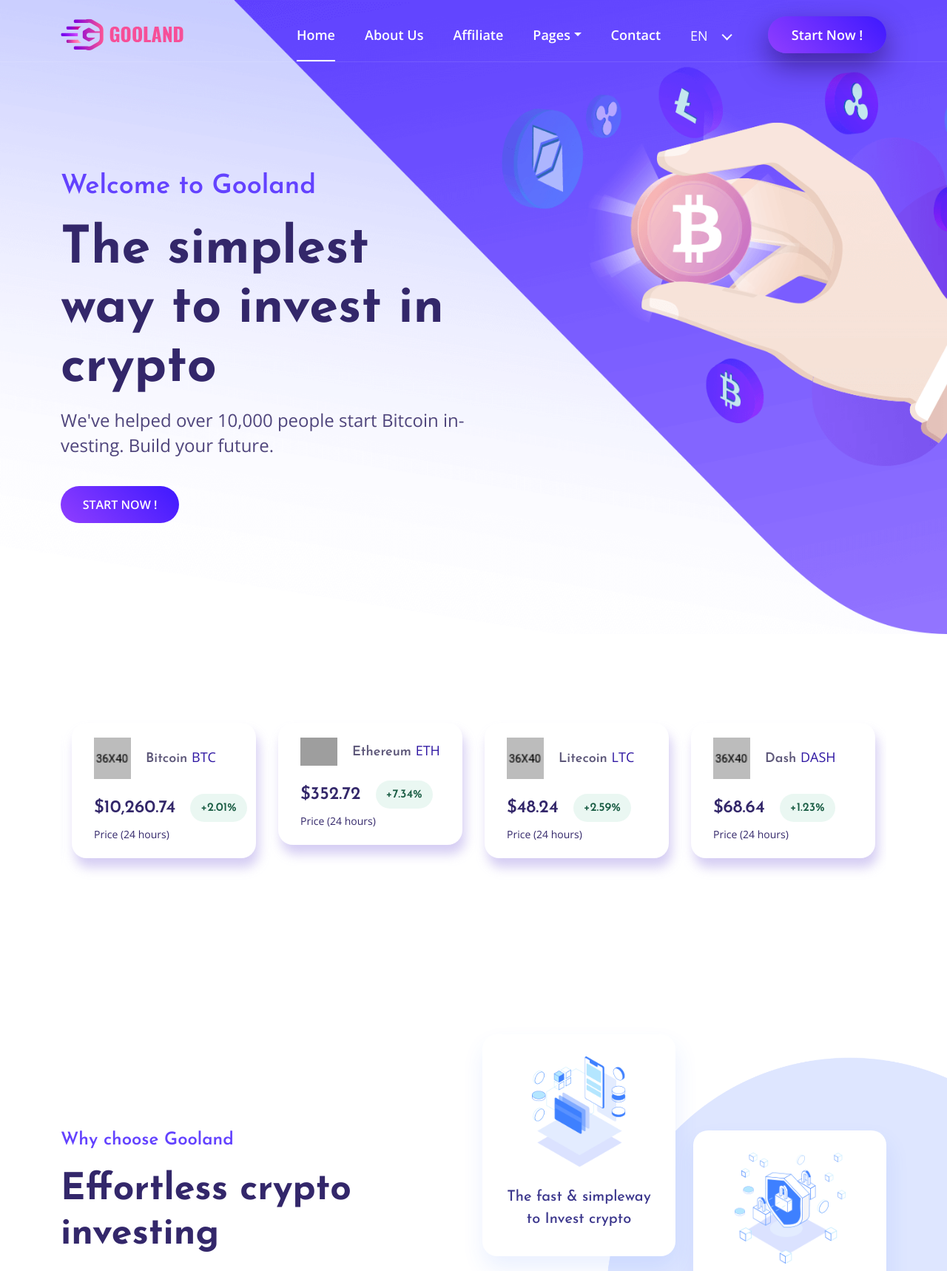
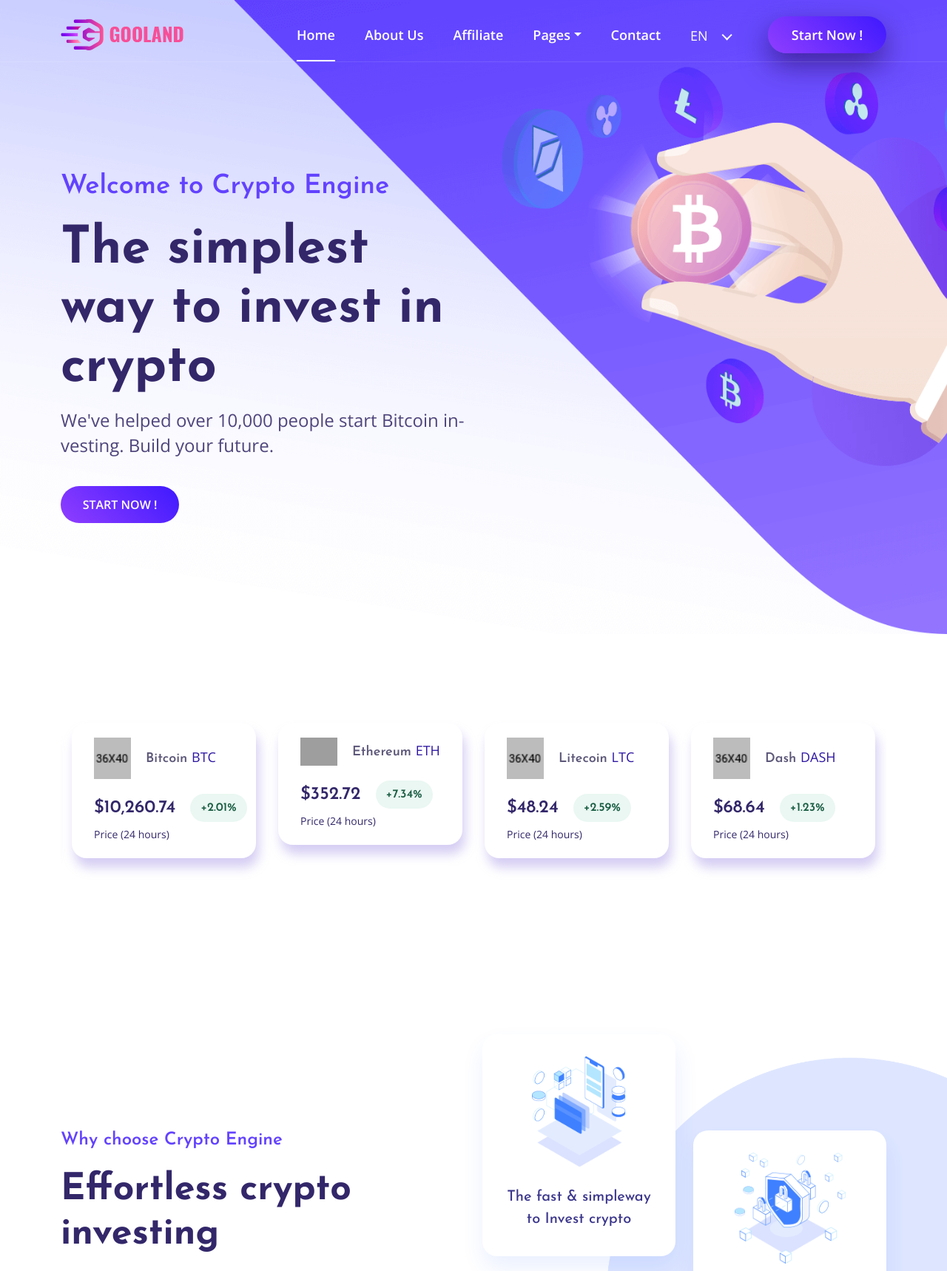
Before and after one commit to egeominotti/tas, a Django app: template templates/index.html in a window 1280 px wide. Shown: the top 1718 px of the page at 74% size. Run offline with Django 3.2, Linux system fonts and the light colour scheme; the template is opened without the code that fills it, so the values that code supplies are empty; some libraries are stand-ins or nearby versions; grey boxes are pictures that could not be loaded.

Commit message:
- implement static website on django

```diff
--- a/templates/index.html
+++ b/templates/index.html
@@ -7,7 +7,7 @@
 <head>
     <meta charset="utf-8">
     <meta http-equiv="x-ua-compatible" content="ie=edge">
-    <title>Gooland - Bitcoin Investment HTML Template</title>
+    <title>CryptoEngine - Innovative Trading System</title>
     <meta name="description" content="">
     <meta name="viewport" content="width=device-width, initial-scale=1">
 
@@ -114,7 +114,7 @@
                 <div class="col-xl-6 col-lg-8">
                     <div class="banner-content">
                         <h3 class="subtitle wow fadeInUp" data-wow-duration="0.3s" data-wow-delay="0.3s">Welcome to
-                            Gooland</h3>
+                            Crypto Engine</h3>
                         <h1 class="head wow fadeInUp" data-wow-duration="0.3s" data-wow-delay="0.3s">The simplest
                             way to invest in crypto</h1>
                         <p class="text wow fadeInUp" data-wow-duration="0.3s" data-wow-delay="0.3s">
@@ -194,7 +194,7 @@
             <div class="col-xl-6">
                 <div class="upper-content">
                     <h4 class="lasthead wow fadeInUp" data-wow-duration="0.3s" data-wow-delay="0.3s">Why choose
-                        Gooland</h4>
+                        Crypto Engine</h4>
                     <h2 class="title wow fadeInUp" data-wow-duration="0.3s" data-wow-delay="0.3s">Effortless crypto
                         investing</h2>
                     <p class="text wow fadeInUp" data-wow-duration="0.3s" data-wow-delay="0.3s">
```
